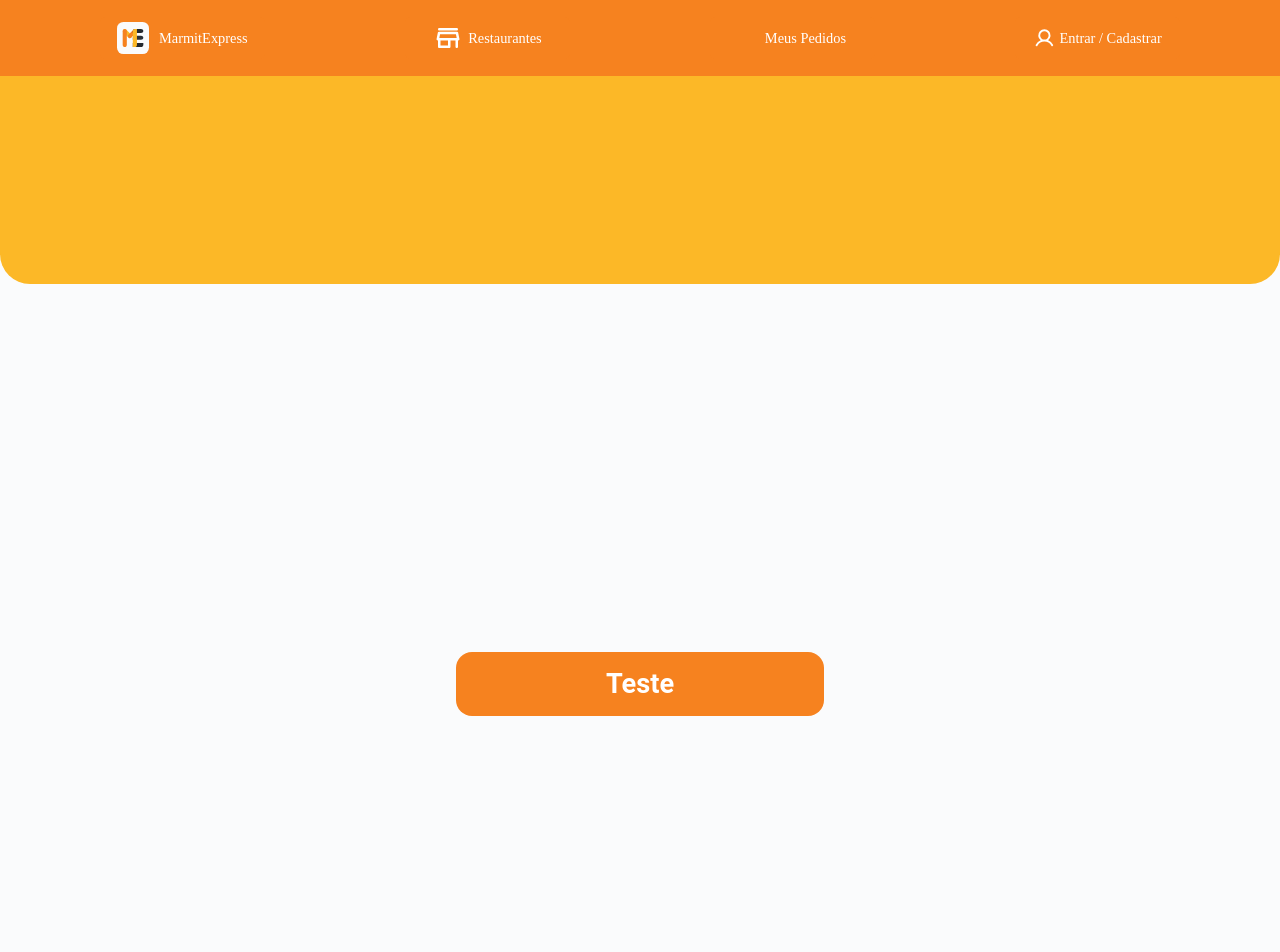
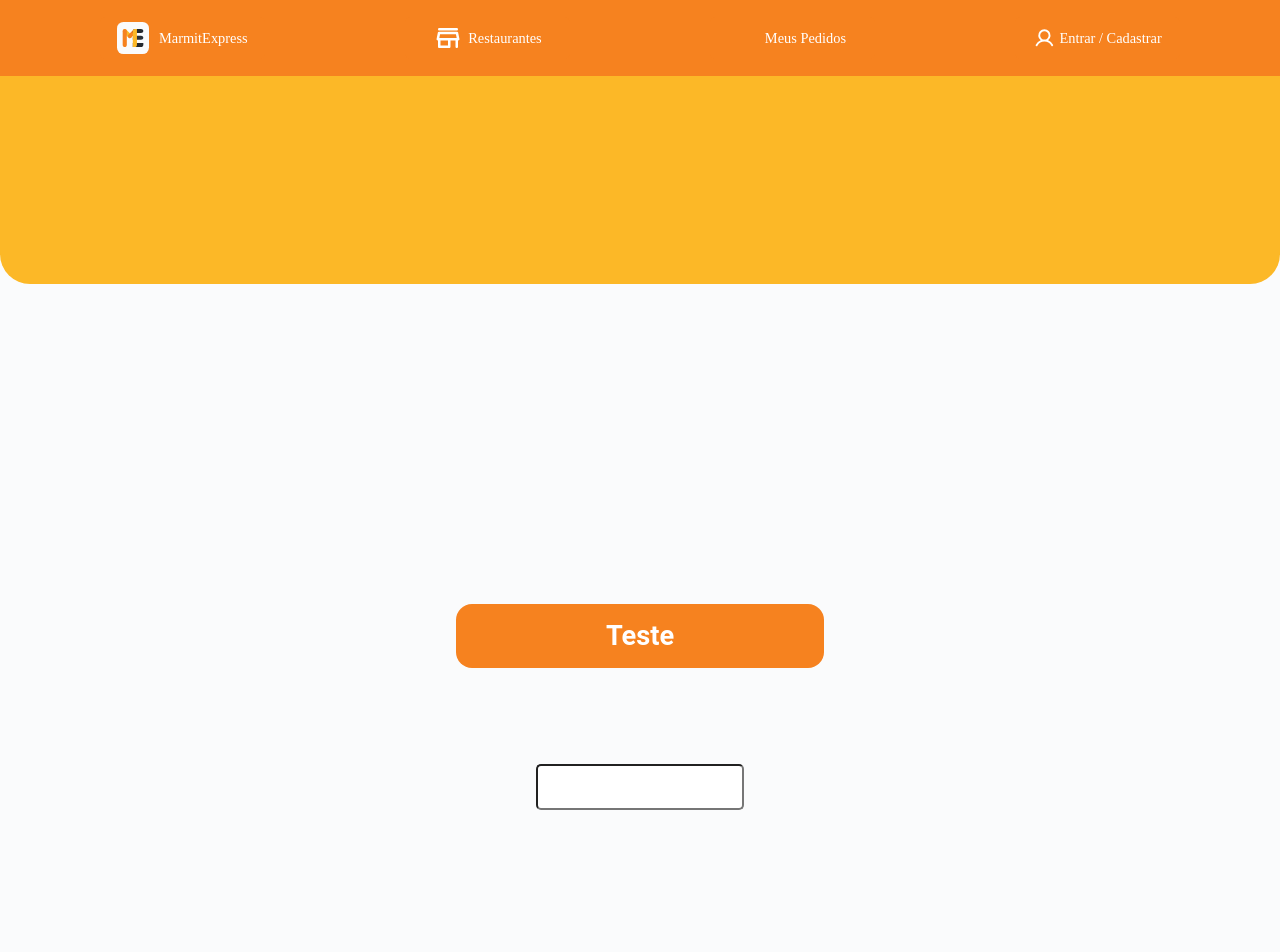
Before and after one commit to RobertoPSF/MarmitExpress, a React (Vite) app in the folder front/: page /blank in a window 1280 px wide. Shown: the top 952 px of the page. Built offline with nearby package versions, Linux system fonts and the light colour scheme; some icons are missing; what google-fonts would draw is missing.

Commit message:
Create a Defalut input component

```diff
--- a/front/src/components/InputComponent/index.tsx
+++ b/front/src/components/InputComponent/index.tsx
@@ -1,13 +1,11 @@
-import { Container, Text, InputPhone, ButtonSubumit} from "./styles";
+import { Container, InputPhone} from "./styles";
 
 
 export default function InputContainer() {
   return (
     <>
       <Container>
-        <Text>Telefone</Text>
-        <InputPhone placeholder="(81) ____-____"></InputPhone>
-        <ButtonSubumit>Enviar</ButtonSubumit>
+        <InputPhone />
       </Container>
     </>
   )
--- a/front/src/components/InputComponent/styles.tsx
+++ b/front/src/components/InputComponent/styles.tsx
@@ -1,5 +1,4 @@
 import styled from 'styled-components';
-import {Button} from '../OrangeButton/styles'
 
 export const Container = styled.div`
   display: flex;
@@ -10,21 +9,13 @@ export const Container = styled.div`
   margin-top: 1em;
 `;
 
-export const Text = styled.p`
-  font-size: 1rem;
-  color: #F6821F;
-  margin-left: 1em;
-`;
-
 export const InputPhone = styled.input`
-  border: 1.3px solid #F6821F;
-  border-radius: 10px;
-  padding: 0.7em;
+  border-radius: 5px;
+  padding: 1em;
   width: 100%;
-  caret-color: #b338ac;
 
   &::placeholder {
-    color: #F6821F;
+    color: black;
     opacity: 0.6;
   }
   &:focus {
@@ -33,14 +24,3 @@ export const InputPhone = styled.input`
     }
 
 `;
-
-export const ButtonSubumit = styled(Button)`
-  height:100px;
-  width: 100%;
-  margin: 0;
-  margin-top: 0.8em;
-  border-radius: 10px;
-  font-size: 1rem;
-  padding: 0.5em;
-  background-color: #F6821F;
-  `;
--- a/front/src/pages/BlankPage/index.tsx
+++ b/front/src/pages/BlankPage/index.tsx
@@ -1,11 +1,12 @@
 import { BlankPageContainer } from './styles';
 import { Button } from '../../components/OrangeButton/styles';
+import Input from '../../components/InputComponent';
 
 export default function BlankPage (){
   return (
     <BlankPageContainer>
      <Button>Teste</Button>
-
+      <Input />
     </BlankPageContainer>
   );
 }
```
